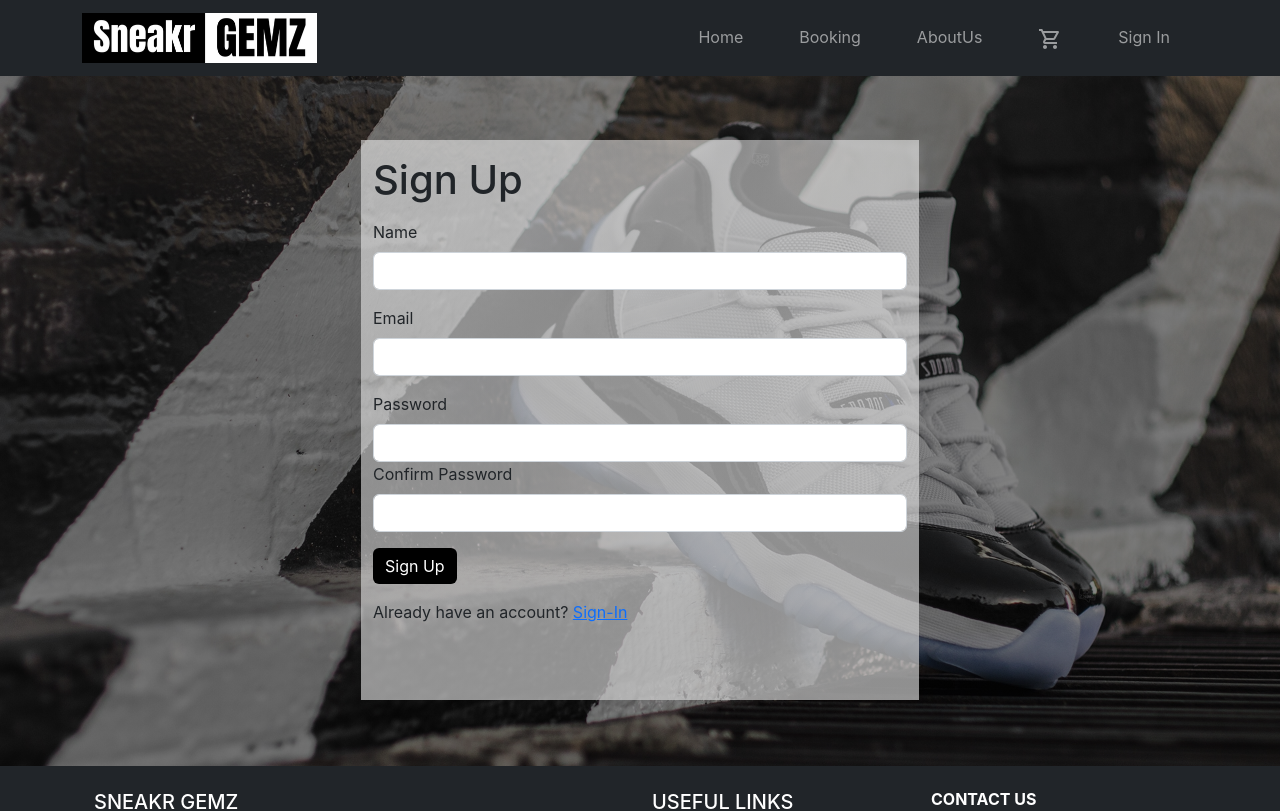
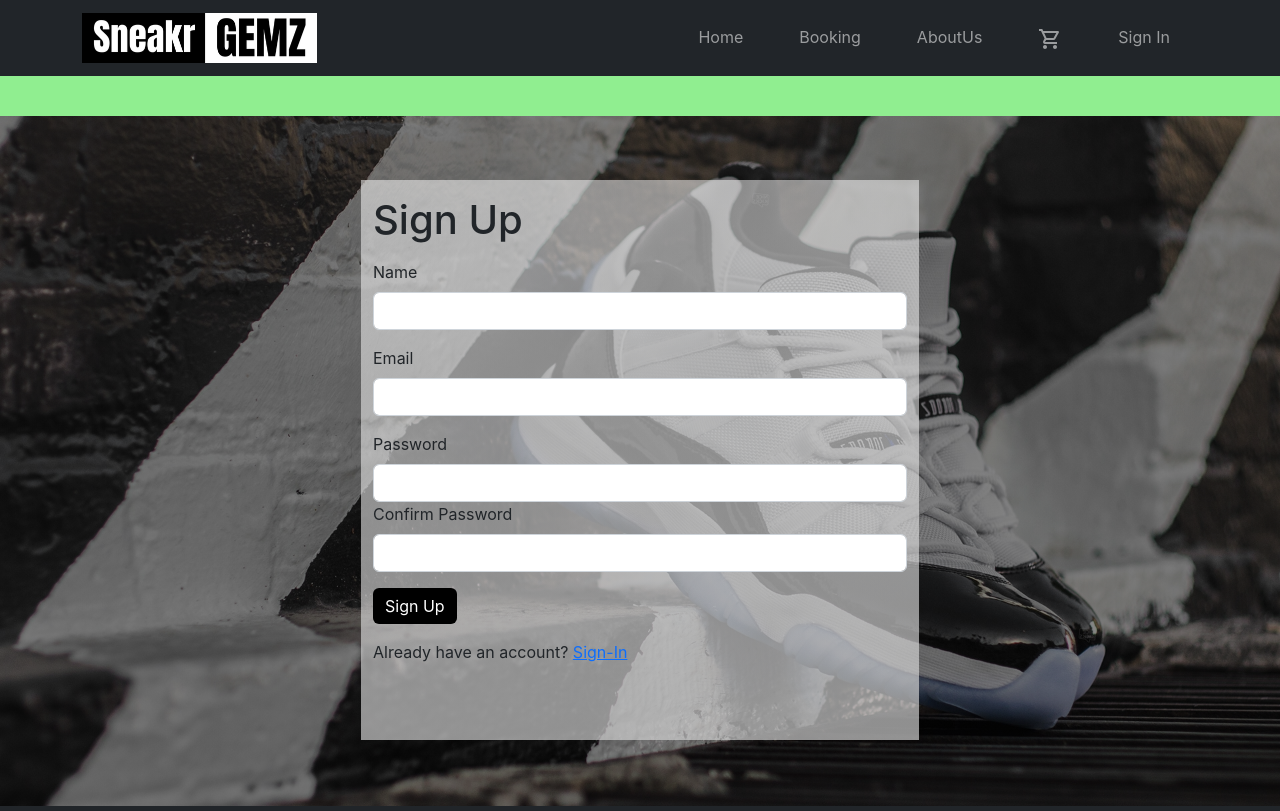
Before and after one commit to DumbCodes/Sneaker-Gemz, a React (Create React App) app in the folder frontend/: page /signup in a window 1280 px wide. Shown: the top 811 px of the page. Built offline with nearby package versions, Linux system fonts and the light colour scheme.

Commit message:
Finalized sprint 3

```diff
--- a/frontend/src/App.js
+++ b/frontend/src/App.js
@@ -39,6 +39,14 @@ const MainContainer = styled.div`
   padding: 1rem;
   flex: 1;
 `;
+const Announcement = styled.div`
+  height: 40px;
+  background-color: lightgreen;
+  justify-content: center;
+  align-items: center;
+  text-align: center;
+  font-size: 20px;
+`;
 
 const NavigationBar = styled.div``;
 
@@ -57,6 +65,12 @@ const Footer = styled.div`
 const Logo = styled.img`
   width: 40%;
   cursor: pointer;
+`;
+
+const Button = styled.button`
+  background: none;
+  border: none;
+  margin-right: 1em;
 `;
 
 function App() {
@@ -147,6 +161,14 @@ function App() {
             </Container>
           </Navbar>
         </NavigationBar>
+        <Link to="/announcement">
+          <Announcement>
+            <marquee scrollamount="20" behavior="scroll">
+              <Button>New Product Release Date Announced. ! .</Button>
+              <Button>Checkout new upcoming products.</Button>
+            </marquee>
+          </Announcement>
+        </Link>
         <MainContainer>
           <RoutesContainer>
             <Container className="mt-5">
--- a/frontend/src/screens/AnnouncementScreen.js
+++ b/frontend/src/screens/AnnouncementScreen.js
@@ -74,6 +74,7 @@ const Product = styled.div`
   border: 1px #202020 solid;
   margin: 1rem;
 `;
+
 const ProductInfo = styled.div`
   padding: 1rem;
   background: #fff;
--- a/frontend/src/screens/HomeScreen.js
+++ b/frontend/src/screens/HomeScreen.js
@@ -15,6 +15,8 @@ const MainContainer = styled.div`
   padding: 1rem;
   flex: 1;
 `;
+
+
 
 const Container = styled.div`
   width: 100%;
```
